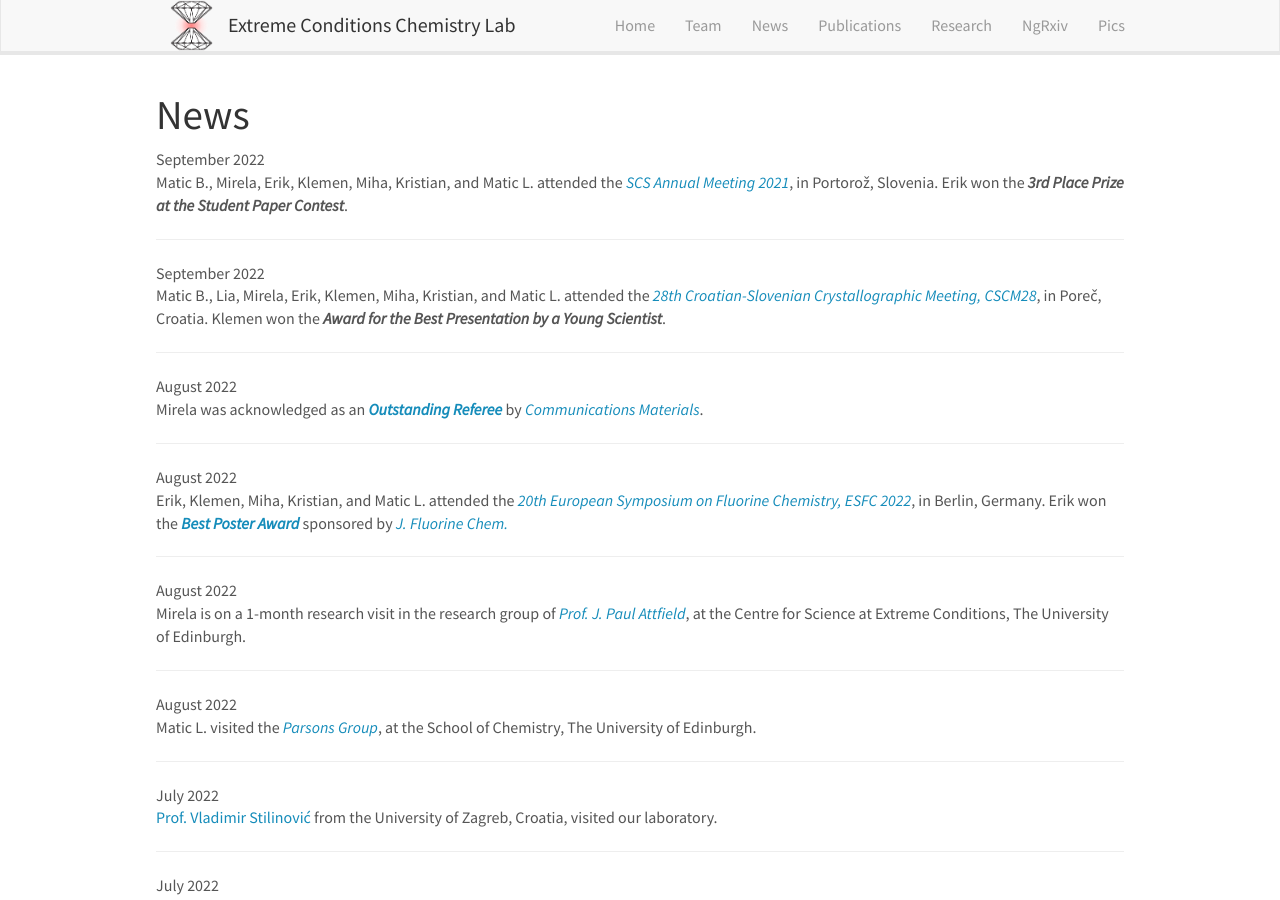
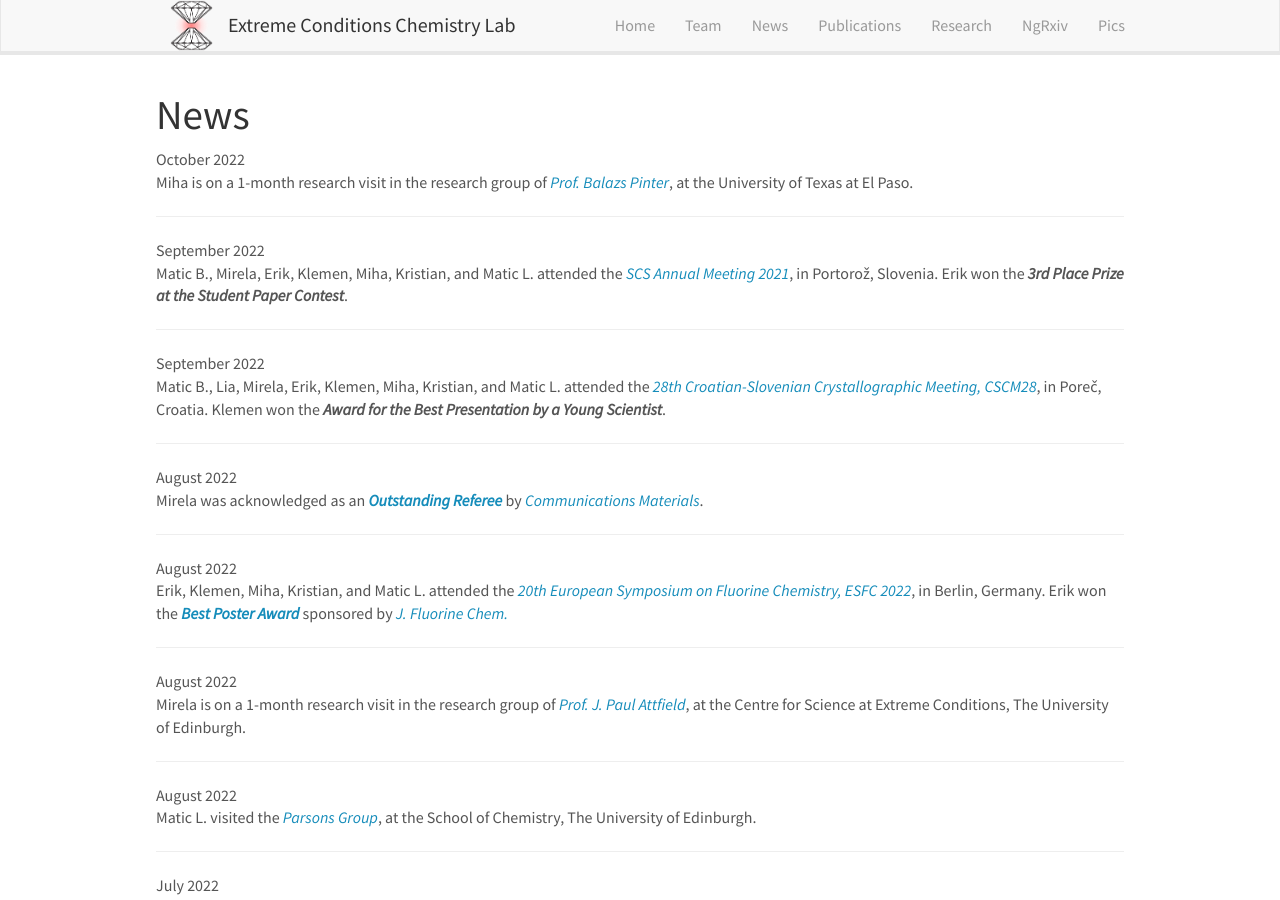
Before and after one commit to eccl-jsi/eccl-jsi.github.io, a Jekyll site: the page built from _pages/allnews.md, in a window 1280 px wide and 900 px high. Built offline with Jekyll 4.4.1, drawn with Linux system fonts in a browser that asks for light colours; nearby versions of some CDN libraries.

Commit message:
Update news.yml

```diff
--- a/_data/news.yml
+++ b/_data/news.yml
@@ -1,3 +1,6 @@
+- date: October 2022
+  headline: "Miha is on a 1-month research visit in the research group of <a href='https://comicgroup.eu/'><i>Prof. Balazs Pinter</i></a>, at the University of Texas at El Paso."
+
 - date: September 2022
   headline: "Matic B., Mirela, Erik, Klemen, Miha, Kristian, and Matic L. attended the <a href='https://skd2022.chem-soc.si/en/'><i>SCS Annual Meeting 2021</i></a>, in Portorož, Slovenia. Erik won the <b><i>3rd Place Prize at the Student Paper Contest</i></b>."
 
```
